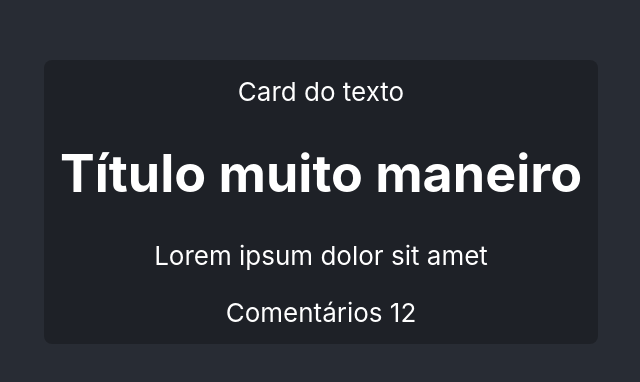
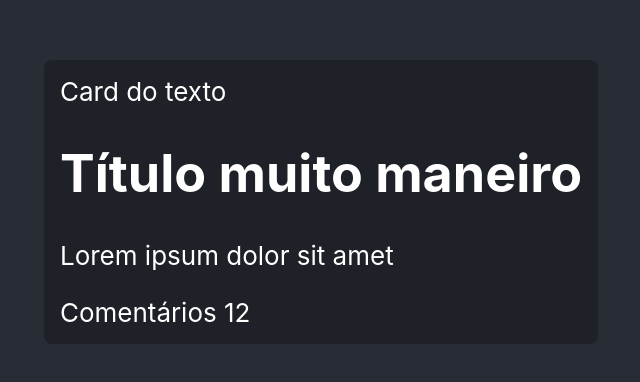
Before and after one commit to JotaPrimo/erjs, a React (Create React App) app: page / in a window 1280 px wide. Shown: the part 198-580 px from the top of the page, without its empty margins (319-959 px from the left). Built offline with nearby package versions, Linux system fonts and the light colour scheme.

Commit message:
2.18. Estilizando componentes com CSS (de forma dinâmica)

```diff
--- a/src/App.tsx
+++ b/src/App.tsx
@@ -20,7 +20,7 @@
   return (
     <div className="App">
       <header className="App-header">
-        <Card title='Card do texto'>
+        <Card align='left' title='Card do texto'>
           <Post post={post} totalComments={12} />
         </Card>
       </header>
--- /dev/null
+++ b/src/components/Card.css
@@ -0,0 +1,14 @@
+/* Convenção do react usar primeira letra maiuscula*/
+.Card {
+    background-color: rgba(0,0,0,.25);
+    border-radius: 8px;
+    padding: 16px;
+}
+
+.Card.left {
+    text-align: left;
+}
+
+.Card.right {
+    text-align: right;
+}
--- a/src/components/Card.tsx
+++ b/src/components/Card.tsx
@@ -1,19 +1,22 @@
 import { PropsWithChildren } from "react";
 
+import './Card.css'
+
 type CardProps = PropsWithChildren<{
-    title: string
+    title: string,
+    align?: 'left' | 'center' | 'right'
 }>
 
 export default function Card(props: CardProps) {
     console.log(props.children);
 
-    return <div
-        style={{
-            background: 'rgba(0,0,0,.25)',
-            borderRadius: 8,
-            padding: 16
-        }}>
-            <div>{props.title}</div>
-        { props.children }
-    </div>
+    return (
+        <div
+            className={`Card ${props.align} || center`}>
+            <div>
+                {props.title}
+            </div>
+            {props.children}
+        </div>
+    )
 }
```
